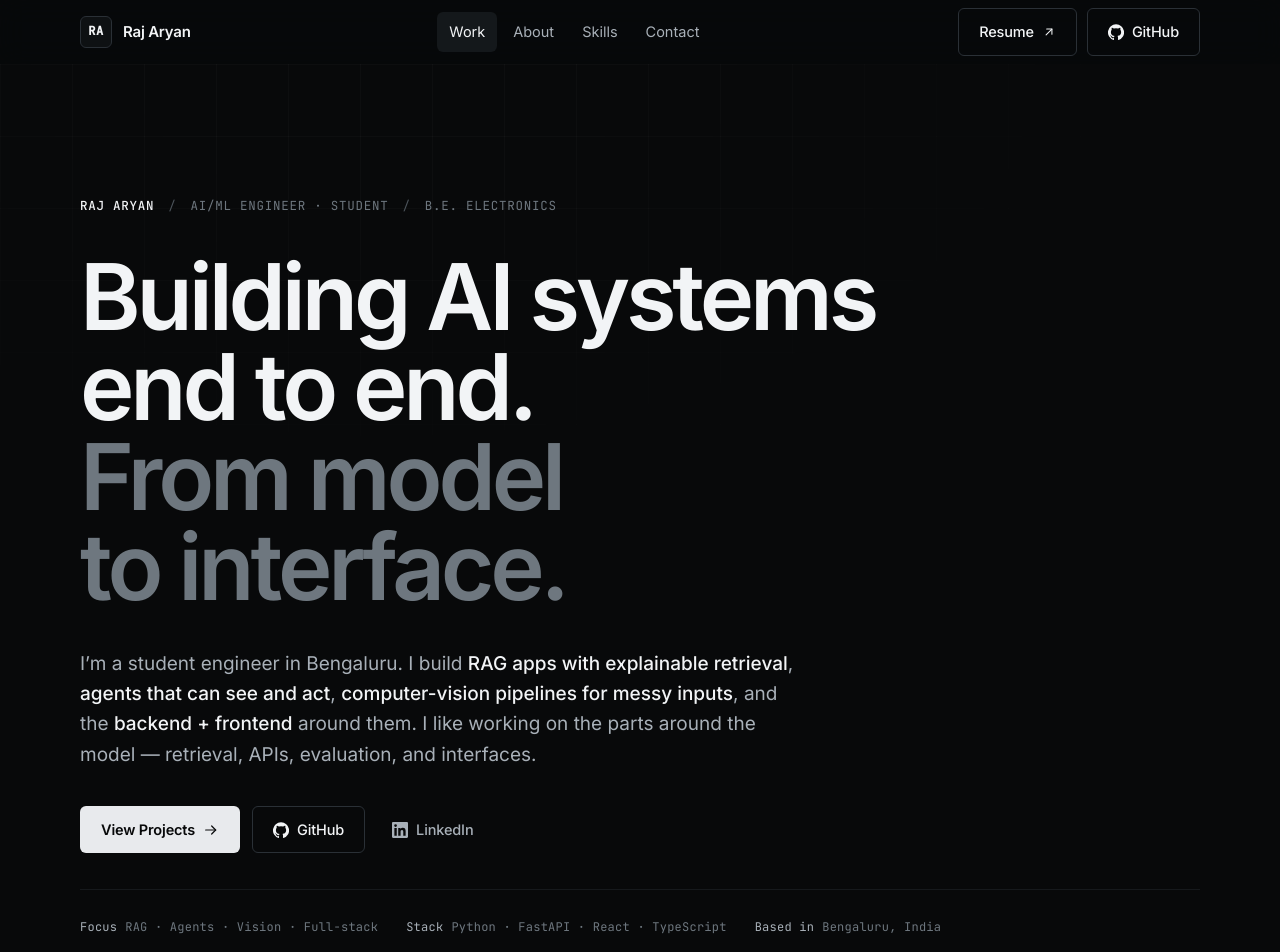
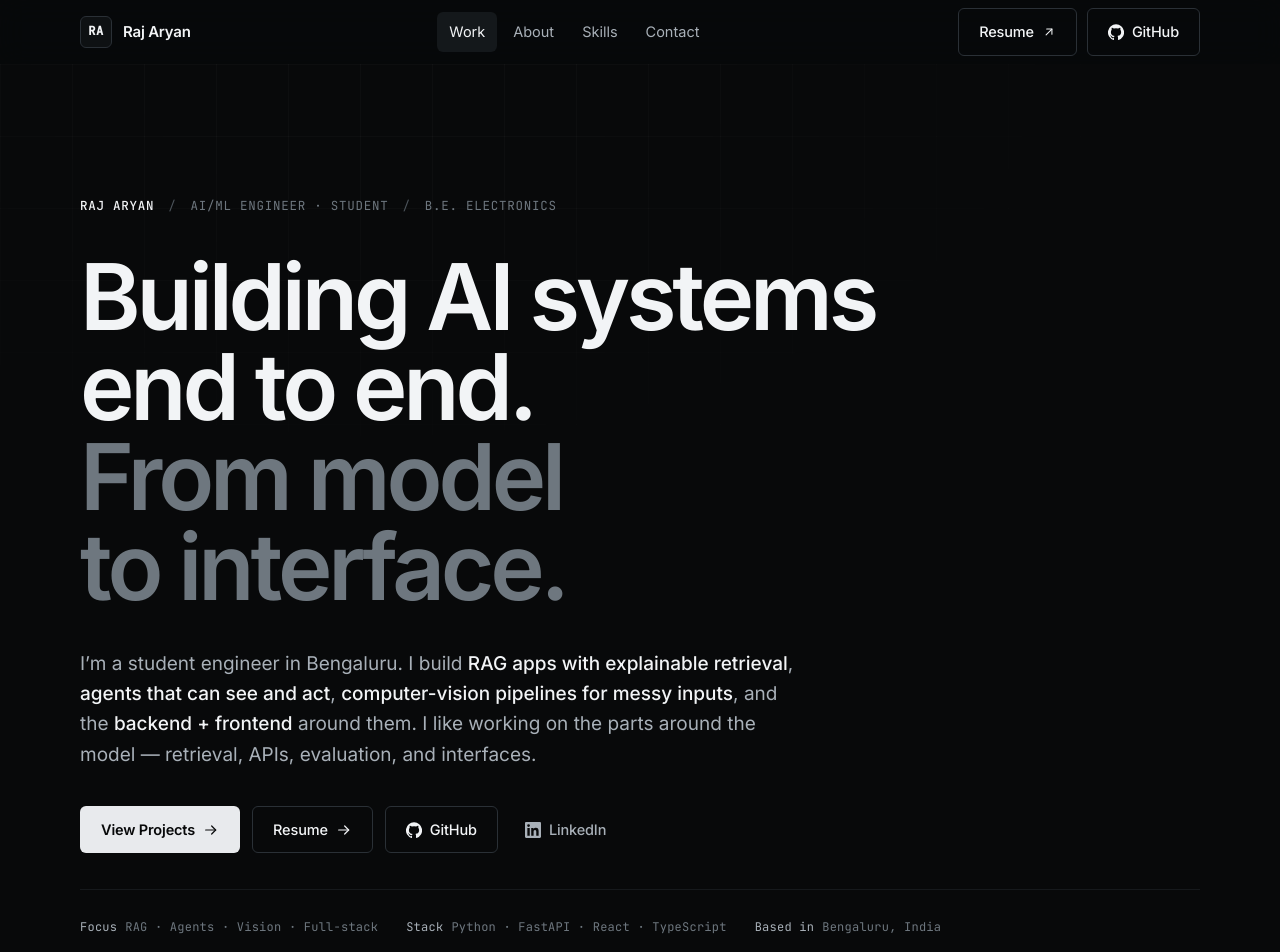
Before and after one commit to rajaryan1111/raj-aryan-portfolio, a React (Vite) app: page / in a window 1280 px wide. Shown: the top 952 px of the page. Built offline with nearby package versions, Linux system fonts and the light colour scheme.

Commit message:
add resume hero CTA

```diff
--- a/src/components/Hero.jsx
+++ b/src/components/Hero.jsx
@@ -28,6 +28,10 @@ export default function Hero() {
             View Projects
             <ArrowRightIcon />
           </a>
+          <a className="btn btn--ghost" href={profile.resume} target="_blank" rel="noreferrer noopener">
+            Resume
+            <ArrowRightIcon />
+          </a>
           <a className="btn btn--ghost" href={profile.github} target="_blank" rel="noreferrer noopener">
             <GitHubIcon />
             GitHub
```
